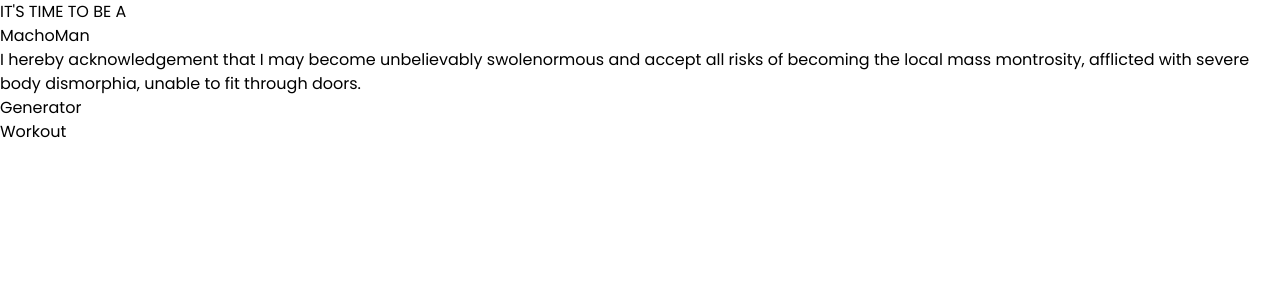
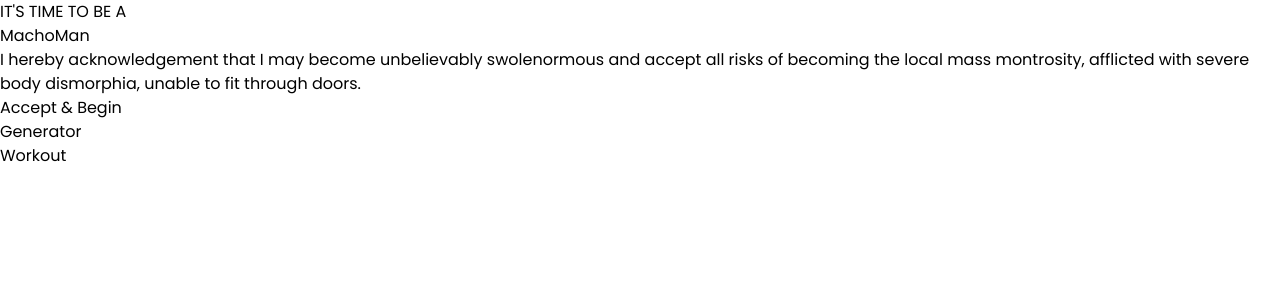
Before and after one commit to EmmanuelOBUjunior/machoman, a React (Vite) app: page / in a window 1280 px wide. Shown: the top 300 px of the page. Built offline with nearby package versions, Linux system fonts and the light colour scheme.

Commit message:
Working on the hero button Accept and Begin

```diff
--- a/src/components/Hero.jsx
+++ b/src/components/Hero.jsx
@@ -7,6 +7,7 @@ export default function Hero() {
       <h1 className="uppercase font-bold text-4xl sm:text-5xl md:text-6xl lg:text-7xl">Macho<span className="text-blue-400">Man</span></h1>
       </div>
       <p className="text-sm md:text-base font-light">I hereby acknowledgement that I may become <span className="text-blue-400 font-medium">unbelievably swolenormous</span> and accept all risks of becoming the local <span className="text-blue-400 font font-medium">mass montrosity</span>, afflicted with severe body dismorphia, unable to fit through doors.</p>
+      <button className="px-8 py-4 rounded"><p>Accept & Begin</p></button>
     </div>
   )
 }
```
